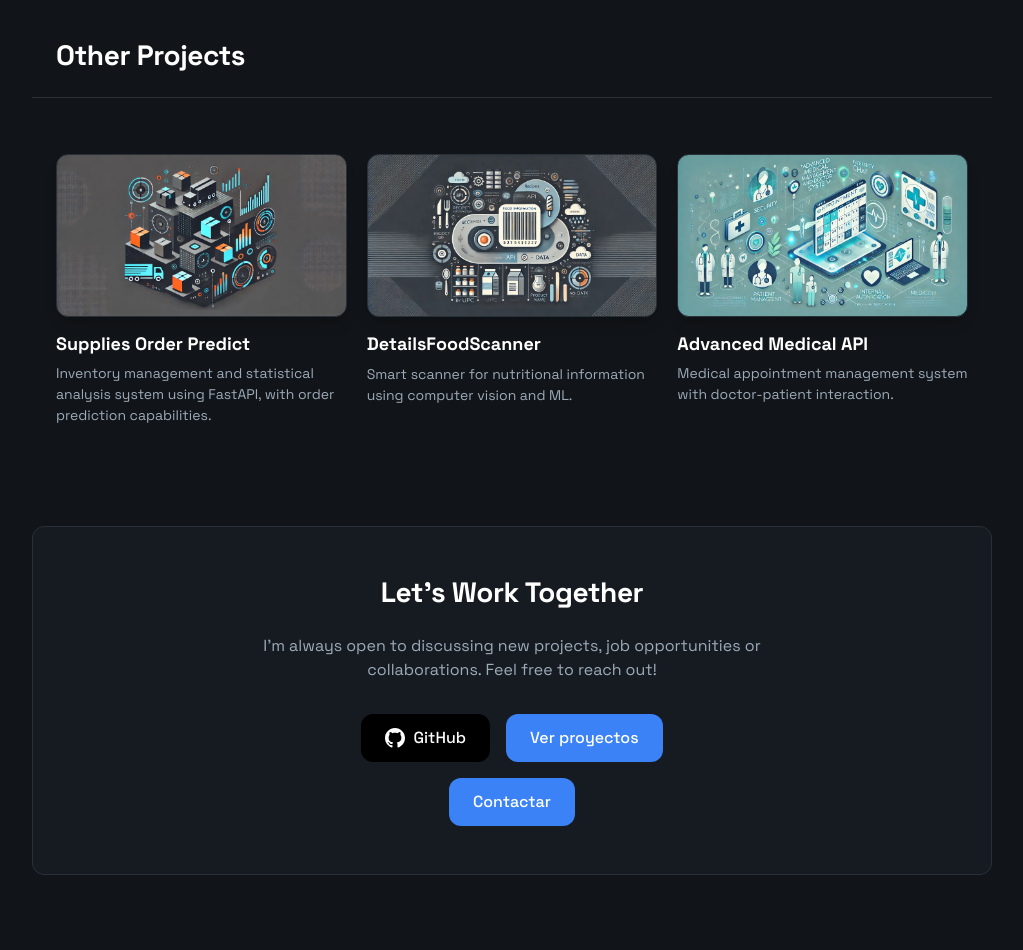
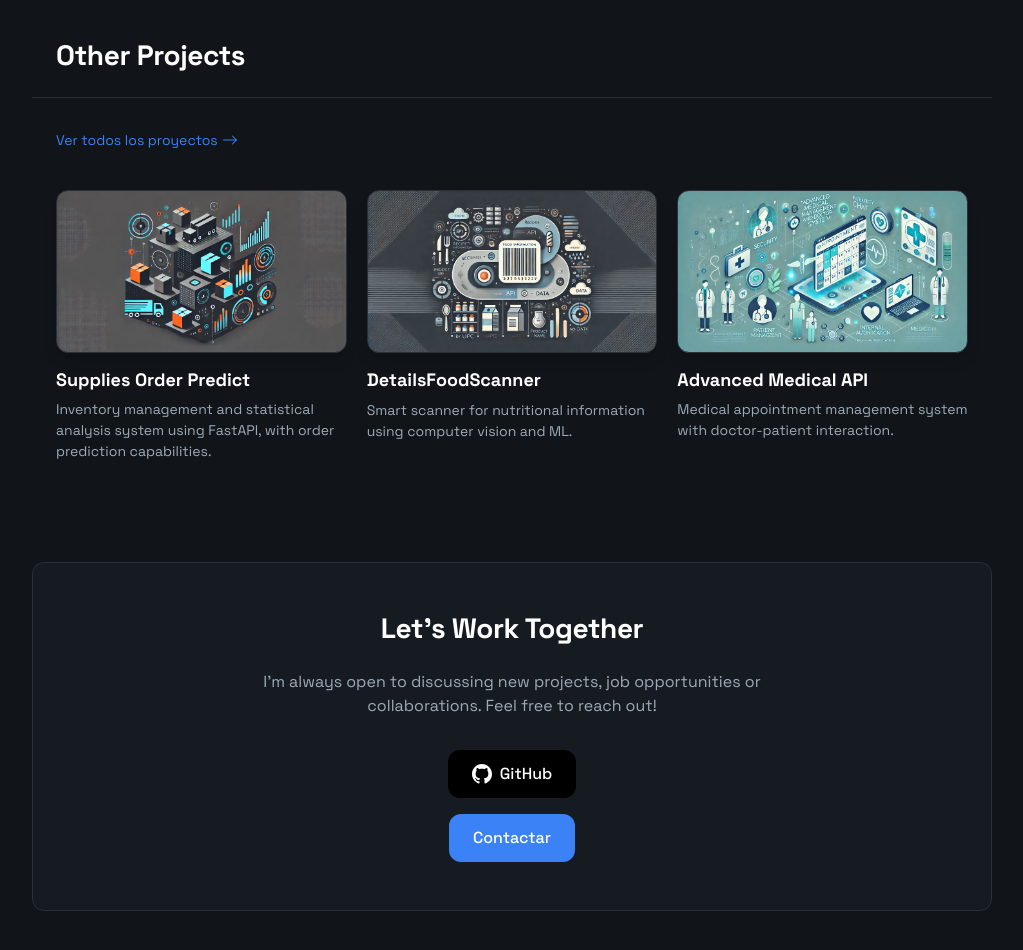
Before and after one commit to Alexmontesino96/portfolio, a React (Vite) app: page / in a window 1280 px wide. Shown: the part 1560-2510 px from the top of the page, without its empty margins (128-1151 px from the left). Built offline with nearby package versions, Linux system fonts and the light colour scheme.

Commit message:
Añadido enlace 'Ver todos los proyectos' y eliminado botón redundante

```diff
--- a/src/pages/Home.jsx
+++ b/src/pages/Home.jsx
@@ -234,6 +234,14 @@ function Home() {
           </div>
 
           <h2 className="text-white text-[28px] font-bold leading-tight tracking-[-0.015em] px-6 pb-6 pt-10 border-b border-[#293038] mb-8">Other Projects</h2>
+          <div className="px-6 mb-4">
+            <Link to="/projects" className="text-[#3B82F6] hover:text-[#2563EB] transition-colors text-sm flex items-center">
+              <span>Ver todos los proyectos</span>
+              <svg xmlns="http://www.w3.org/2000/svg" width="16" height="16" fill="currentColor" viewBox="0 0 16 16" className="ml-1">
+                <path fillRule="evenodd" d="M1 8a.5.5 0 0 1 .5-.5h11.793l-3.147-3.146a.5.5 0 0 1 .708-.708l4 4a.5.5 0 0 1 0 .708l-4 4a.5.5 0 0 1-.708-.708L13.293 8.5H1.5A.5.5 0 0 1 1 8z"/>
+              </svg>
+            </Link>
+          </div>
           <div className="grid grid-cols-[repeat(auto-fit,minmax(260px,1fr))] gap-5 p-6 mb-16">
             <Link to="/project/supplies-order-predict" className="flex flex-col gap-4 pb-3 group">
               <div
@@ -292,9 +300,6 @@ function Home() {
                 </svg>
                 <span>GitHub</span>
               </a>
-              <Link to="/projects" className="flex items-center justify-center rounded-xl h-12 px-6 bg-[#3B82F6] text-white font-medium transition-colors hover:bg-[#2563EB]">
-                Ver proyectos
-              </Link>
             </div>
             <Link to="/contact" className="flex items-center justify-center rounded-xl h-12 px-6 bg-[#3B82F6] text-white font-medium transition-colors hover:bg-[#2563EB]">
               Contactar
```
